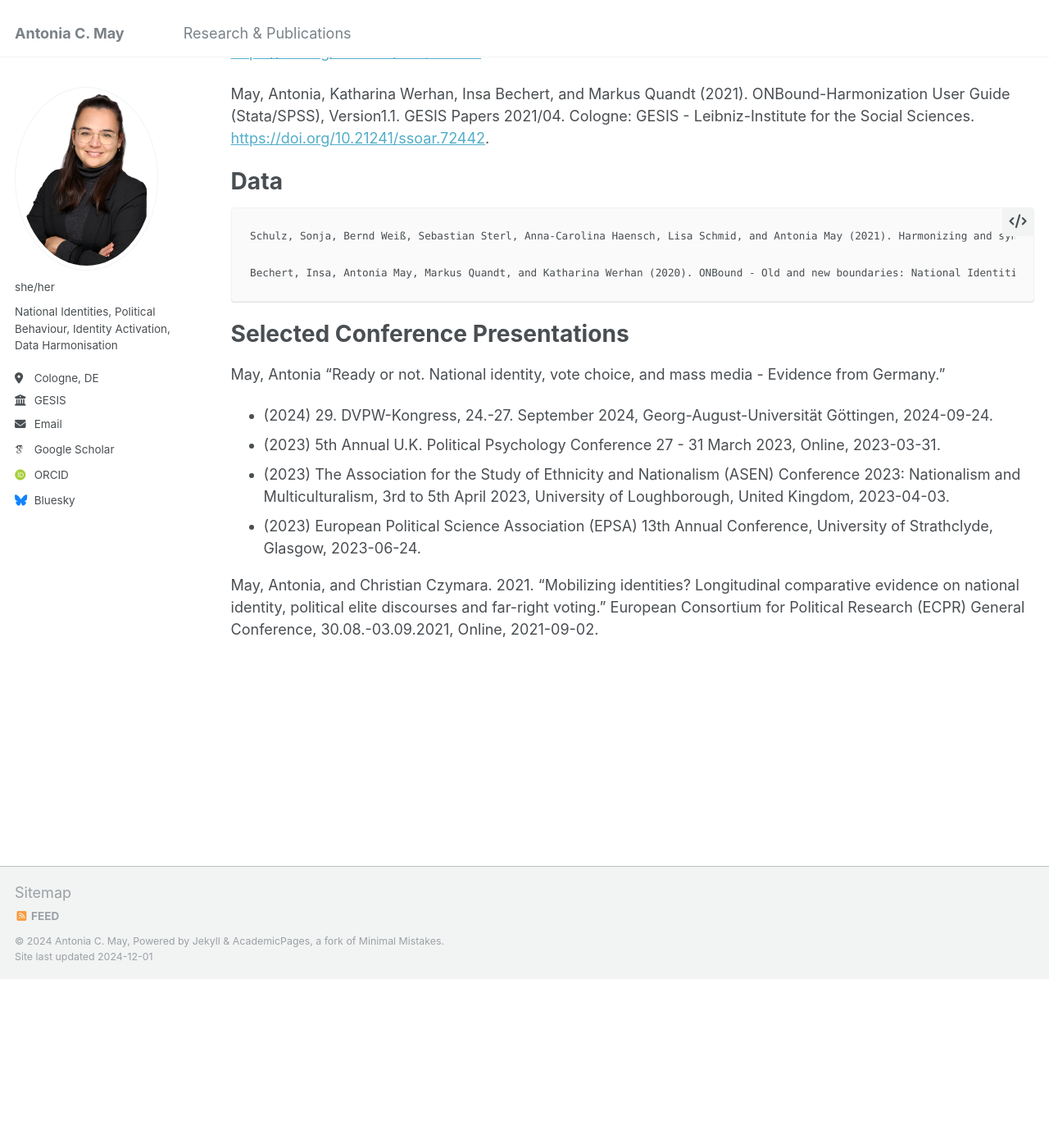
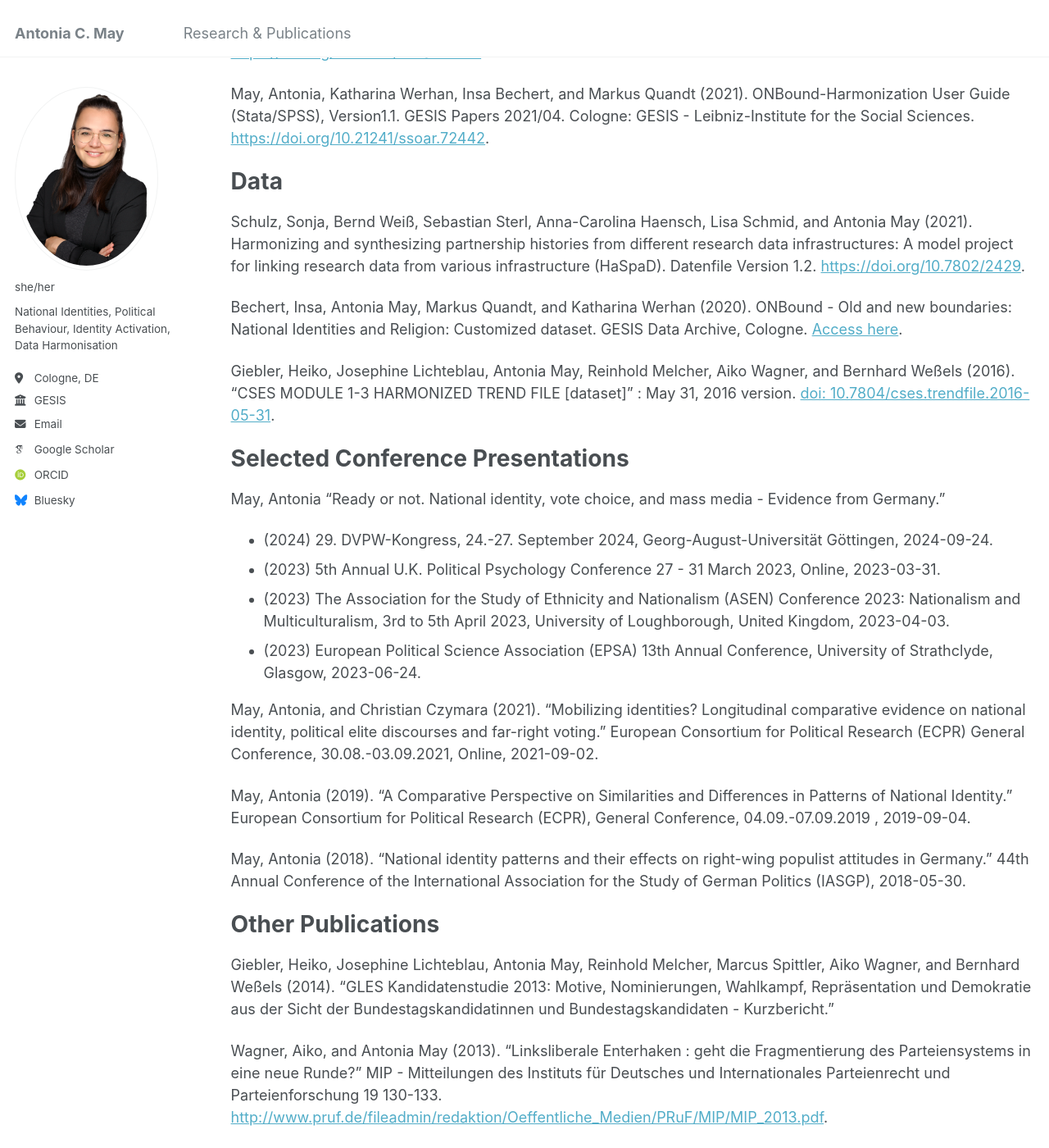
Before and after one commit to mayantonia/mayantonia.github.io, a Jekyll site: the page built from _pages/research.md, in a window 1280 px wide and 1400 px high, scrolled down 855 px. Shown: the whole window at 82% size. Built offline with Jekyll 4.4.1, drawn with Linux system fonts in a browser that asks for light colours; some web fonts are replaced; before the commit the page ends 2050 px from its top, so only the background shows below that; some of the changed text lies outside the part shown.

Commit message:
Update research.md

```diff
--- a/_pages/research.md
+++ b/_pages/research.md
@@ -18,6 +18,7 @@ Peer-reviewed journal articles
 
  May, Antonia C. (2023). And if they don't dance, they are no friends of mine: Exploring boundaries of national identity. Nations and Nationalism, 29(2), 579–597. [https://doi.org/10.1111/nana.12926](https://doi.org/10.1111/nana.12926).
 
+
 Working and discussion paper
 ======
 
@@ -29,18 +30,36 @@ Working and discussion paper
 
  May, Antonia, Katharina Werhan, Insa Bechert, and Markus Quandt (2021). ONBound-Harmonization User Guide (Stata/SPSS), Version1.1. GESIS Papers 2021/04. Cologne: GESIS - Leibniz-Institute for the Social Sciences. [https://doi.org/10.21241/ssoar.72442](https://doi.org/10.21241/ssoar.72442).
 
+
 Data
 ======
-	Schulz, Sonja, Bernd Weiß, Sebastian Sterl, Anna-Carolina Haensch, Lisa Schmid, and Antonia May (2021). Harmonizing and synthesizing partnership histories from different research data infrastructures: A model project for linking research data from various infrastructure (HaSpaD). Datenfile Version 1.2. [https://doi.org/10.7802/2429](https://doi.org/10.7802/2429).
+ Schulz, Sonja, Bernd Weiß, Sebastian Sterl, Anna-Carolina Haensch, Lisa Schmid, and Antonia May (2021). Harmonizing and synthesizing partnership histories from different research data infrastructures: A model project for linking research data from various infrastructure (HaSpaD). Datenfile Version 1.2. [https://doi.org/10.7802/2429](https://doi.org/10.7802/2429).
 
-	Bechert, Insa, Antonia May, Markus Quandt, and Katharina Werhan (2020). ONBound - Old and new boundaries: National Identities and Religion: Customized dataset. GESIS Data Archive, Cologne. [Access here](https://www.gesis.org/en/services/processing-and-analyzing-data/data-harmonization/onbound).
+ Bechert, Insa, Antonia May, Markus Quandt, and Katharina Werhan (2020). ONBound - Old and new boundaries: National Identities and Religion: Customized dataset. GESIS Data Archive, Cologne. [Access here](https://www.gesis.org/en/services/processing-and-analyzing-data/data-harmonization/onbound).
+
+ Giebler, Heiko, Josephine Lichteblau, Antonia May, Reinhold Melcher, Aiko Wagner, and Bernhard Weßels (2016). "CSES MODULE 1-3 HARMONIZED TREND FILE [dataset]" : May 31, 2016 version. [doi: 10.7804/cses.trendfile.2016-05-31]( https://doi.org/10.7804/cses.trendfile.2016-05-31).
+
 
 Selected Conference Presentations
 ======
-May, Antonia "Ready or not. National identity, vote choice, and mass media - Evidence from Germany."
-- (2024) 29. DVPW-Kongress, 24.-27. September 2024, Georg-August-Universität Göttingen, 2024-09-24.
-- (2023) 5th Annual U.K. Political Psychology Conference 27 - 31 March 2023, Online, 2023-03-31.
-- (2023) The Association for the Study of Ethnicity and Nationalism (ASEN) Conference 2023: Nationalism and Multiculturalism, 3rd to 5th April 2023, University of Loughborough, United Kingdom, 2023-04-03.
-- (2023) European Political Science Association (EPSA) 13th Annual Conference, University of Strathclyde, Glasgow, 2023-06-24.
+ May, Antonia "Ready or not. National identity, vote choice, and mass media - Evidence from Germany."
+ - (2024) 29. DVPW-Kongress, 24.-27. September 2024, Georg-August-Universität Göttingen, 2024-09-24.
+ - (2023) 5th Annual U.K. Political Psychology Conference 27 - 31 March 2023, Online, 2023-03-31.
+ - (2023) The Association for the Study of Ethnicity and Nationalism (ASEN) Conference 2023: Nationalism and Multiculturalism, 3rd to 5th April 2023, University of Loughborough, United Kingdom, 2023-04-03.
+ - (2023) European Political Science Association (EPSA) 13th Annual Conference, University of Strathclyde, Glasgow, 2023-06-24.
 
-May, Antonia, and Christian Czymara. 2021. "Mobilizing identities? Longitudinal comparative evidence on national identity, political elite discourses and far-right voting." European Consortium for Political Research (ECPR) General Conference, 30.08.-03.09.2021, Online, 2021-09-02.
+ May, Antonia, and Christian Czymara (2021). "Mobilizing identities? Longitudinal comparative evidence on national identity, political elite discourses and far-right voting." European Consortium for Political Research (ECPR) General Conference, 30.08.-03.09.2021, Online, 2021-09-02.
+
+ May, Antonia (2019). "A Comparative Perspective on Similarities and Differences in Patterns of National Identity." European Consortium for Political Research (ECPR), General Conference, 04.09.-07.09.2019 , 2019-09-04.
+
+ May, Antonia (2018). "National identity patterns and their effects on right-wing populist attitudes in Germany." 44th Annual Conference of the International Association for the Study of German Politics (IASGP), 2018-05-30.
+
+
+Other Publications
+======
+
+ Giebler, Heiko, Josephine Lichteblau, Antonia May, Reinhold Melcher, Marcus Spittler, Aiko Wagner, and Bernhard Weßels (2014). "GLES Kandidatenstudie 2013: Motive, Nominierungen, Wahlkampf, Repräsentation und Demokratie aus der Sicht der Bundestagskandidatinnen und Bundestagskandidaten - Kurzbericht."
+
+ Wagner, Aiko, and Antonia May (2013). "Linksliberale Enterhaken : geht die Fragmentierung des Parteiensystems in eine neue Runde?" MIP - Mitteilungen des Instituts für Deutsches und Internationales Parteienrecht und Parteienforschung 19 130-133. [http://www.pruf.de/fileadmin/redaktion/Oeffentliche_Medien/PRuF/MIP/MIP_2013.pdf](http://www.pruf.de/fileadmin/redaktion/Oeffentliche_Medien/PRuF/MIP/MIP_2013.pdf).
+
+ May, Antonia (2012). "Eine Partei sucht ihre Wähler: Schatzsuche in politischen Fahrwassern." Berliner Debatte Initial 23 (3): 126-140.
```
